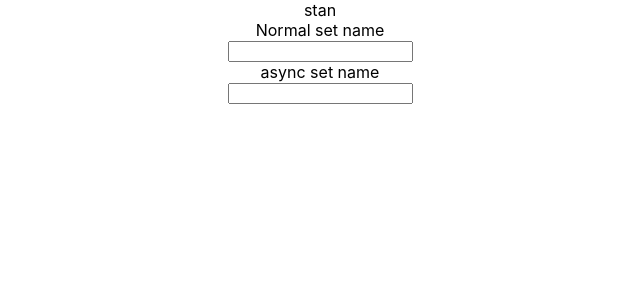
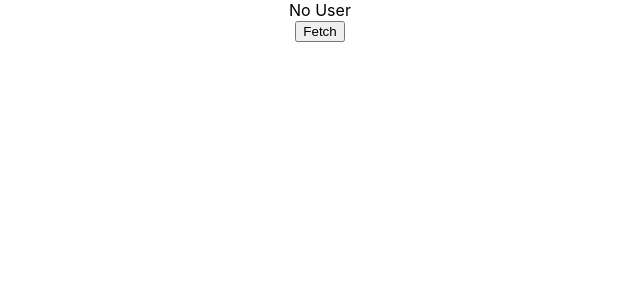
Before and after one commit to rilexus/advanced-react-pattern, a React (Create React App) app: page / in a window 1280 px wide. Shown: the top 300 px of the page, without its empty margins (320-960 px from the left). Built offline with nearby package versions, Linux system fonts and the light colour scheme.

Commit message:
refactor: moved imports

```diff
--- a/src/App.js
+++ b/src/App.js
@@ -1,5 +1,21 @@
 import React, { createContext, useContext, useEffect, useState } from "react";
 import "./App.css";
+import StateInitializerToggle from "./components/state-initializers/StateInitializerToggle";
+import StateReducerToggle from "./components/state-reducer/StateReducerToggle";
+import AddToState from "./components/add-to-state/AddToState";
+import ReducerHookToggle from "./components/reducer-hook/ReducerHookToggle";
+import ThunkReducerPattern from "./components/thunk-reducer/ThunkReducer";
+import RenderPropsToggle from "./components/render-props/RenderPropsToggle";
+import RenderPropsInput from "./components/input-handler/RenderPropsInput";
+import PropCollectionInput from "./components/props-collection/PropCollectionInput";
+import SimpleContext, {
+  SimpleContextConsumer,
+} from "./components/simple-context/SimpleContext";
+import ContextHooks from "./components/context-hooks/ContextHooks";
+import { ContextHookInput } from "./components/context-hooks/Input";
+import { CompoundToggle } from "./components/compound-toggle/CompoundToggle";
+import { ReduxConnected } from "./components/redux-connected/ReduxConnected";
+import { MVC } from "./components/mvc/mvc-pattern/MVCPattern";
 
 // import InputValidator from "./components/form/input-validator/InputValidator";
 // import InputController from "./components/form/input-controller/InputController";
@@ -7,25 +23,6 @@ import "./App.css";
 import { User } from "./components/redux/connected-component";
 import Redux from "./components/redux/redux";
 
-import { MVC } from "./components/mvc/mvc-pattern/MVCPattern";
-
-import SimpleContext, {
-  SimpleContextConsumer,
-} from "./components/simple-context/SimpleContext";
-import ContextHooks from "./components/context-hooks/ContextHooks";
-import { ContextHookInput } from "./components/context-hooks/Input";
-import ThunkReducerPattern from "./components/thunk-reducer/ThunkReducer";
-import ReducerHookToggle from "./components/reducer-hook/ReducerHookToggle";
-
-import StateReducerToggle from "./components/state-reducer/StateReducerToggle";
-import StateInitializerToggle from "./components/state-initializers/StateInitializerToggle";
-import AddToState from "./components/add-to-state/AddToState";
-
-import RenderPropsInput from "./components/input-handler/RenderPropsInput";
-import RenderPropsToggle from "./components/render-props/RenderPropsToggle";
-import PropCollectionInput from "./components/props-collection/PropCollectionInput";
-import { CompoundToggle } from "./components/compound-toggle/CompoundToggle";
-import { ReduxConnected } from "./components/redux-connected/ReduxConnected";
 import Test from "./components/test/test";
 
 
@@ -60,7 +57,6 @@ function App() {
       {/*<ThunkReducerPattern />*/}
 
       {/*Render Props 1*/}
-      {/*<hr/>*/}
       {/*<RenderPropsToggle>*/}
       {/*  {({on,toggle}) => (*/}
       {/*    <div>*/}
@@ -71,7 +67,6 @@ function App() {
       {/*</RenderPropsToggle>*/}
 
       {/*Render Props 2*/}
-      {/*<hr/>*/}
       {/*<RenderPropsInput>*/}
       {/*  {({ value, setValue }) => (*/}
       {/*    <div>*/}
@@ -86,7 +81,6 @@ function App() {
       {/*</RenderPropsInput>*/}
 
       {/*Props Collection*/}
-      {/*<hr/>*/}
       {/*<PropCollectionInput>*/}
       {/*  {({touched, isDirty, getProps}) => {*/}
       {/*    return (*/}
@@ -127,14 +121,14 @@ function App() {
       {/*  <CompoundToggle.Off>Off</CompoundToggle.Off>*/}
       {/*</CompoundToggle>*/}
 
-      <ReduxConnected/>
+      {/*<ReduxConnected/>*/}
 
       {/*MVC Pattern*/}
       {/*<MVC/>*/}
 
-      {/*<Redux>*/}
-      {/*  <User name={'Stan'}/>*/}
-      {/*</Redux>*/}
+      <Redux>
+        <User name={'Stan'}/>
+      </Redux>
     </div>
   );
 }
--- a/src/components/thunk-reducer/ThunkReducer.js
+++ b/src/components/thunk-reducer/ThunkReducer.js
@@ -16,6 +16,13 @@ function callAPI(dispatch) {
 
 	},1000)
 
+}
+
+function fetchUser(id) {
+	return (dispatch) => {
+		// fetch here
+		dispatch({type: 'user-fetched'})
+	}
 }
 
 function reducer (state, action) {
@@ -52,6 +59,7 @@ const ThunkReducerPattern = () => {
 				{state.data}
 			</div>
 			<button onClick={()=>thunkDispatch(callAPI)}>FETCH</button>
+			<button onClick={()=>thunkDispatch(fetchUser('userId'))}>FETCH</button>
 		</div>
 	);
 };
```
